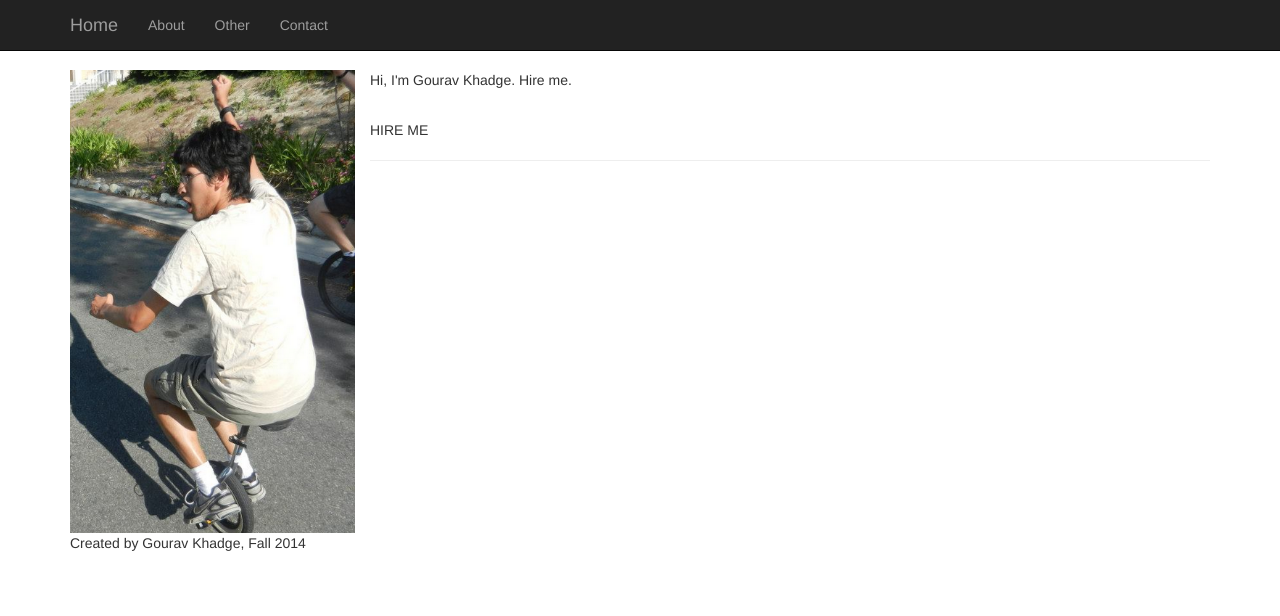
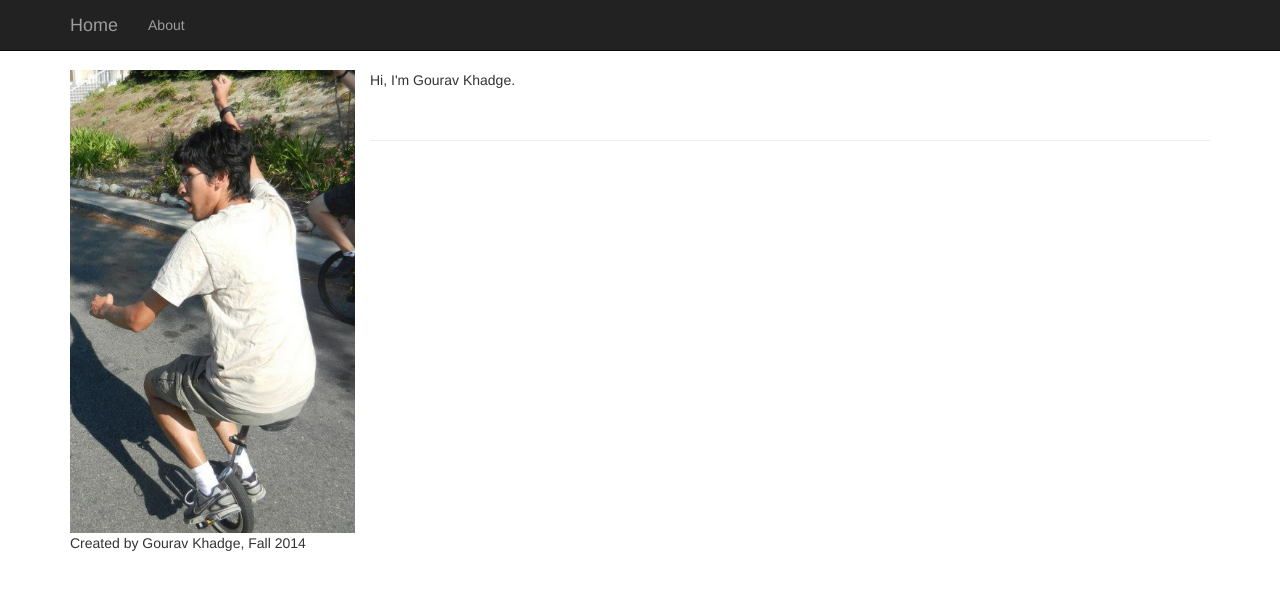
Before and after one commit to gkhadge/PersonalWebsite, a plain HTML site: page about.html in a window 1280 px wide. Drawn offline with Linux system fonts and the light colour scheme.

Commit message:
minor changes to about me html

```diff
--- a/about.html
+++ b/about.html
@@ -47,12 +47,6 @@
                     <li>
                         <a href="about.html">About</a>
                     </li>
-                    <li>
-                        <a href="#">Other</a>
-                    </li>
-                    <li>
-                        <a href="#">Contact</a>
-                    </li>
                 </ul>
             </div>
             <!-- /.navbar-collapse -->
@@ -65,11 +59,10 @@
 
 	<img src="gouravunicycle.png" alt="Gourav Khadge" width="300" align="left" style="PADDING-RIGHT: 15px" >
 	<p>
-	Hi, I'm Gourav Khadge. Hire me.
+	Hi, I'm Gourav Khadge.
 	</p>
 
 <br />
-	HIRE ME
 
         <hr>
 
```
